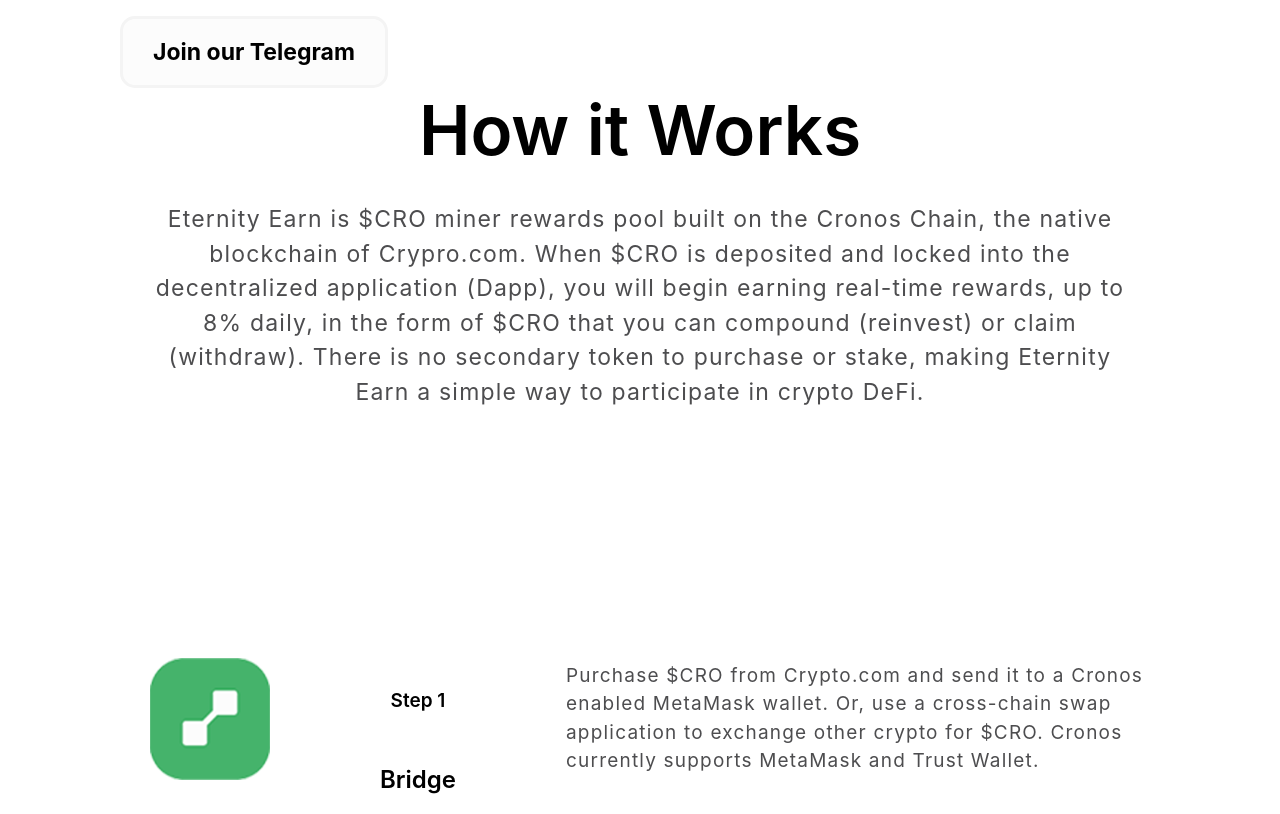
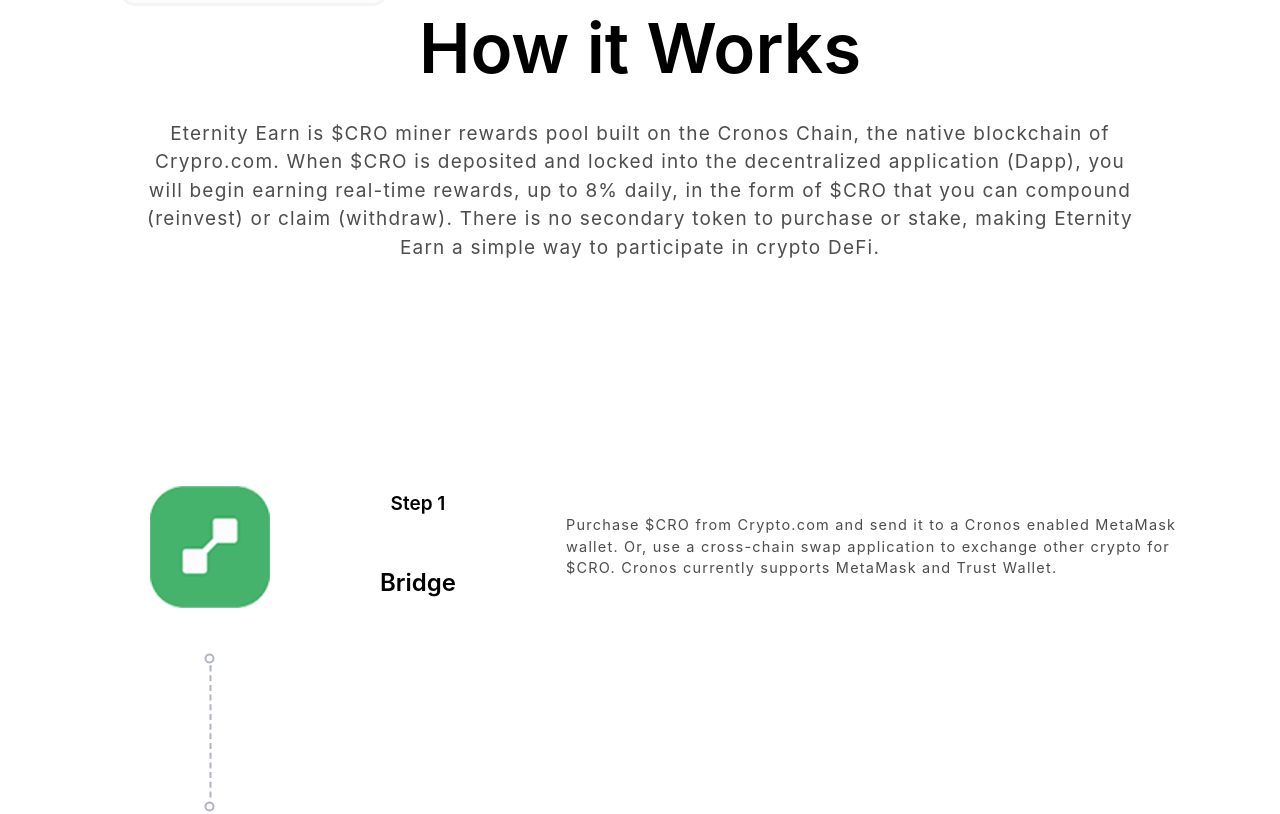
Before and after one commit to GreenPlanet0204/Eternity, a React (Create React App) app: page / in a window 1280 px wide. Shown: the part 1080-1894 px from the top of the page. Built offline with nearby package versions, Linux system fonts and the light colour scheme.

Commit message:
fix issue

```diff
--- a/src/assets/css/main.css
+++ b/src/assets/css/main.css
@@ -54,8 +54,7 @@
 }
 
 .text {
-  font-size: 23px;
-  line-height: 28px;
+  font-size: 19px;
   letter-spacing: 1.2px;
   color: #4D4D4F;
   line-height: 1.5;
@@ -155,7 +154,7 @@
   padding-left: 20px;
   padding-right: 20px;
   padding-top: 30px;
-  font-size: 19px;
+  font-size: 14.5px;
   line-height: 1.5;
   color: #4D4D4F;
   letter-spacing: 1.2px;
@@ -226,9 +225,6 @@
 
 .footer {
   border: 3px solid #F4F4F4;
-  font-size: 18px;
-  line-height: 1.5;
-  font-weight: 600;
   color: #8A8C8E;
 }
 
@@ -548,6 +544,10 @@
   .step-list .step {
     height: 100%;
     position: relative;
+  }
+
+  .step-title {
+    margin: auto;
   }
 
   .step .dashline .start {
--- a/src/components/Adventure/Adventure.js
+++ b/src/components/Adventure/Adventure.js
@@ -10,7 +10,7 @@
           <br />
           Take a test drive for less than a cup of coffee.
         </div>
-        <div className="subtext">
+        <div className="text">
           There is no minimum investment so deposit just a few $CRO and learn
           why <br /> Eternity Earn is different!
         </div>
--- a/src/components/Footer/Footer.js
+++ b/src/components/Footer/Footer.js
@@ -13,24 +13,24 @@
               <Link className="subtext" to="about">About</Link>
             </div>
             <div>
-              <Link className="subtext" to="strategy">Strategy</Link>
+              <Link className="text" to="strategy">Strategy</Link>
             </div>
           </div>
         </div>
         <div className="col-4">
           <div className="link">
             <div>
-              <Link className="subtext" to="reward">Rewards & Taxes</Link>
+              <Link className="text" to="reward">Rewards & Taxes</Link>
             </div>
             <div>
-              <Link className="subtext" to="roadmap">RoadMap</Link>
+              <Link className="text" to="roadmap">RoadMap</Link>
             </div>
           </div>
         </div>
         <div className="col-4">
           <div className="link">
-            <div className="subtext text-black">CONTACT</div>
-            <div className="subtext">EmailHere@email.com</div>
+            <div className="text text-black">CONTACT</div>
+            <div className="text">EmailHere@email.com</div>
           </div>
         </div>
       </div>
```
